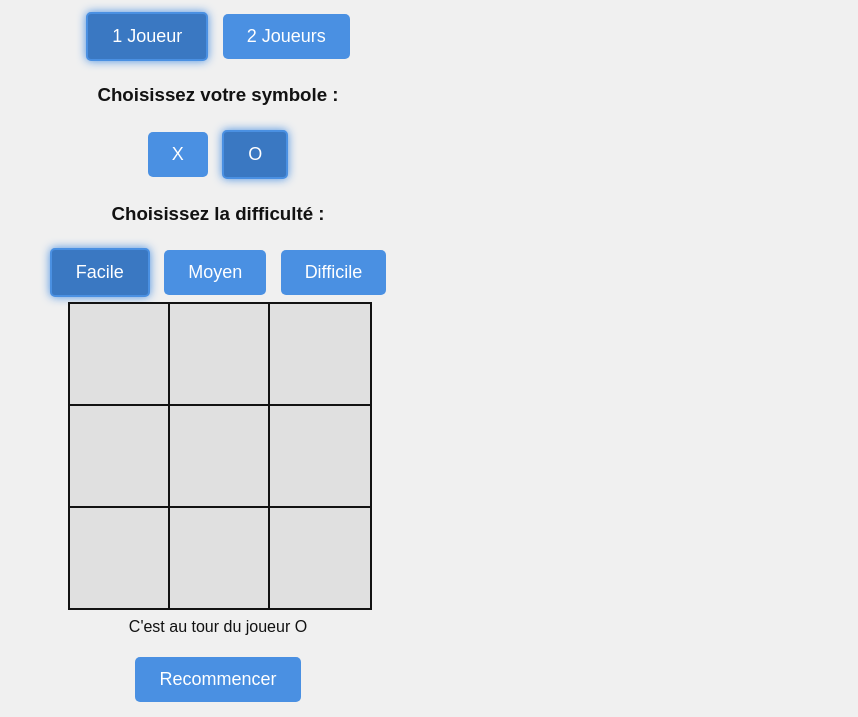
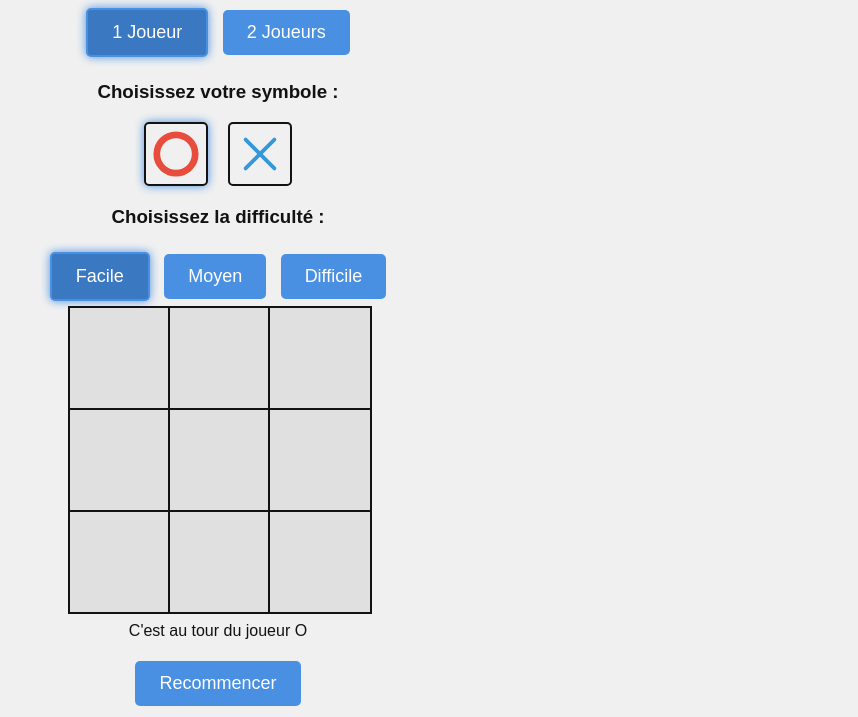
Before and after one commit to codingseb/Tic-tac-toe, a plain HTML site: page index.html in a window 1280 px wide. Shown: the part 83-800 px from the top of the page, without its empty margins (422-1280 px from the left). Drawn offline with Linux system fonts and the light colour scheme.

Commit message:
more pertinent symbol selection

```diff
--- a/index.html
+++ b/index.html
@@ -30,15 +30,33 @@
 
     <div id="playerOptions">
         <h3>Choisissez votre symbole :</h3>
-        <button id="chooseX">X</button>
-        <button id="chooseO" class="selected">O</button>
+        <div class="symbol-choice">
+            <div id="chooseO" class="symbol-button selected">
+                <svg viewBox="0 0 100 100" class="o-symbol">
+                    <circle cx="50" cy="50" r="40" />
+                </svg>
+            </div>
+            <div id="chooseX" class="symbol-button">
+                <svg viewBox="0 0 100 100" class="x-symbol">
+                    <line x1="20" y1="20" x2="80" y2="80" />
+                    <line x1="80" y1="20" x2="20" y2="80" />
+                </svg>
+            </div>
+        </div>
         <h3>Choisissez la difficulté :</h3>
         <button id="easyAIBtn" class="selected">Facile</button>
         <button id="mediumAIBtn">Moyen</button>
         <button id="hardAIBtn">Difficile</button>
     </div>
 
-    <div id="board"></div>
+    <div id="game-container">
+        <div id="board">
+            <!-- Les cellules seront ajoutées ici dynamiquement -->
+        </div>
+        <svg id="lineOverlay" width="300" height="300">
+            <!-- La ligne de victoire sera ajoutée ici dynamiquement -->
+        </svg>
+    </div>
 
     <p id="message"></p>
 
--- a/script.js
+++ b/script.js
@@ -1,4 +1,4 @@
-document.addEventListener('DOMContentLoaded', function () {
+document.addEventListener('DOMContentLoaded', function() {
     const board = document.getElementById('board');
     const message = document.getElementById('message');
     const resetBtn = document.getElementById('resetBtn');
@@ -94,7 +94,6 @@ document.addEventListener('DOMContentLoaded', function () {
         const winningLine = checkWin();
         if (winningLine) {
             gameActive = false;
-            drawWinLine(winningLine);
             setTimeout(() => {
                 winningLine.forEach(index => {
                     document.querySelectorAll('.cell')[index].classList.add('winning-cell');
@@ -117,6 +116,7 @@ document.addEventListener('DOMContentLoaded', function () {
         }
     }
 
+
     function checkWin() {
         const winConditions = [
             [0, 1, 2], [3, 4, 5], [6, 7, 8],
@@ -132,45 +132,6 @@ document.addEventListener('DOMContentLoaded', function () {
         return null;
     }
 
-    function drawWinLine(winningLine) {
-        const cellSize = 100;
-        const lineWidth = 5;
-
-        const positions = [
-            [0, 0], [1, 0], [2, 0],
-            [0, 1], [1, 1], [2, 1],
-            [0, 2], [1, 2], [2, 2]
-        ];
-
-        const start = positions[winningLine[0]];
-        const end = positions[winningLine[2]];
-
-        const line = document.createElement('div');
-        line.classList.add('win-line');
-
-        const startX = start[0] * cellSize + cellSize / 2;
-        const startY = start[1] * cellSize + cellSize / 2;
-        const endX = end[0] * cellSize + cellSize / 2;
-        const endY = end[1] * cellSize + cellSize / 2;
-
-        const dx = endX - startX;
-        const dy = endY - startY;
-        const length = Math.sqrt(dx * dx + dy * dy);
-        const angle = Math.atan2(dy, dx);
-
-        const offsetX = (lineWidth / 2) * Math.sin(angle);
-        const offsetY = (lineWidth / 2) * Math.cos(angle);
-
-        line.style.width = `${length}px`;
-        line.style.height = `${lineWidth}px`;
-        line.style.left = `${startX - offsetX}px`;
-        line.style.top = `${startY + offsetY}px`;
-        line.style.transform = `rotate(${angle}rad)`;
-        line.style.transformOrigin = 'left center';
-
-        board.appendChild(line);
-    }
-
     function resetGame() {
         gameBoard = ['', '', '', '', '', '', '', '', ''];
         gameActive = true;
@@ -180,8 +141,6 @@ document.addEventListener('DOMContentLoaded', function () {
             cell.innerHTML = '';
             cell.classList.remove('winning-cell');
         });
-        const winLine = document.querySelector('.win-line');
-        if (winLine) winLine.remove();
 
         document.getElementById('chooseX').classList.toggle('selected', playerSymbol === 'X');
         document.getElementById('chooseO').classList.toggle('selected', playerSymbol === 'O');
@@ -283,7 +242,7 @@ document.addEventListener('DOMContentLoaded', function () {
         return null;
     }
 
-    themeToggle.addEventListener('change', function () {
+    themeToggle.addEventListener('change', function() {
         if (this.checked) {
             body.classList.remove('light');
             body.classList.add('dark');
@@ -402,4 +361,4 @@ document.addEventListener('DOMContentLoaded', function () {
     setPlayerSymbol('O');
     setGameMode('1player');
     resetGame();
-});
+})
--- a/styles.css
+++ b/styles.css
@@ -99,13 +99,21 @@ input:checked + .slider .moon-icon {
     opacity: 0;
 }
 
+#game-container {
+    position: relative;
+    width: 300px;
+    height: 300px;
+}
+
 #board {
-    position: relative;
+    position: absolute;
+    top: 0;
+    left: 0;
     display: grid;
     grid-template-columns: repeat(3, 100px);
     grid-gap: 0;
-    width: 300px;
-    height: 300px;
+    width: 100%;
+    height: 100%;
 }
 
 .cell {
@@ -152,10 +160,76 @@ button:hover {
     transform: scale(1.05);
 }
 
-.selected {
+button.selected {
     background-color: #3700b3;
     border: 2px solid #bb86fc;
     box-shadow: 0 0 10px #bb86fc;
+}
+
+.symbol-choice {
+    display: flex;
+    justify-content: center;
+    gap: 20px;
+    margin-bottom: 20px;
+}
+
+.symbol-button {
+    width: 60px;
+    height: 60px;
+    background-color: transparent;
+    border: 2px solid #ffffff;
+    border-radius: 5px;
+    cursor: pointer;
+    display: flex;
+    justify-content: center;
+    align-items: center;
+    transition: all 0.3s ease;
+}
+
+.symbol-button svg {
+    width: 80%;
+    height: 80%;
+}
+
+.symbol-button.selected {
+    box-shadow: 0 0 10px #bb86fc;
+}
+
+.symbol-button:hover {
+    transform: scale(1.05);
+}
+
+.symbol-button .o-symbol,
+.symbol-button .x-symbol {
+    stroke-width: 8;
+    transition: stroke-width 0.3s ease;
+}
+
+.symbol-button.selected .o-symbol,
+.symbol-button.selected .x-symbol {
+    stroke-width: 14;
+}
+
+.symbol-button .o-symbol {
+    stroke: #e74c3c;
+    fill: none;
+}
+
+.symbol-button .x-symbol {
+    stroke: #3498db;
+    stroke-linecap: round;
+}
+
+.cell .o-symbol {
+    stroke: #e74c3c;
+    stroke-width: 12;
+    fill: none;
+}
+
+.cell .x-symbol {
+    stroke: #3498db;
+    stroke-width: 12;
+    stroke-linecap: round;
 }
 
 body.light {
@@ -181,23 +255,18 @@ body.light button:hover {
     background-color: #3a78c2;
 }
 
-body.light .selected {
+body.light button.selected {
     background-color: #3a78c2;
     border: 2px solid #4a90e2;
     box-shadow: 0 0 10px #4a90e2;
 }
 
-.win-line {
-    position: absolute;
-    background-color: #2ecc71;
-    height: 5px;
-    animation: drawLine 0.5s forwards;
-    z-index: 2;
+body.light .symbol-button {
+    border-color: #121212;
 }
 
-@keyframes drawLine {
-    0% { width: 0; }
-    100% { width: 100%; }
+body.light .symbol-button.selected {
+    box-shadow: 0 0 10px #4a90e2;
 }
 
 @keyframes pulsate {
@@ -208,18 +277,6 @@ body.light .selected {
 
 .winning-cell svg {
     animation: pulsate 0.5s infinite;
-}
-
-.cell .x-symbol {
-    stroke: #3498db;
-    stroke-width: 12;
-    stroke-linecap: round;
-}
-
-.cell .o-symbol {
-    stroke: #e74c3c;
-    stroke-width: 12;
-    fill: none;
 }
 
 .popup {
```
